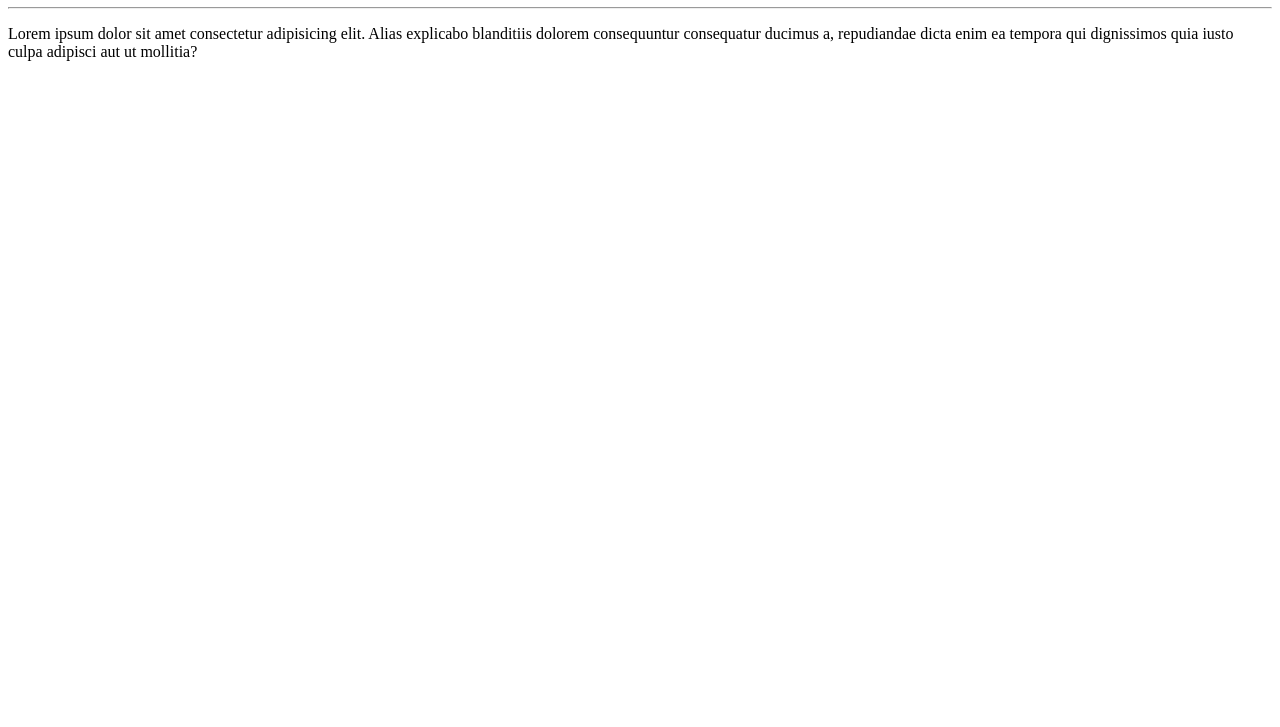
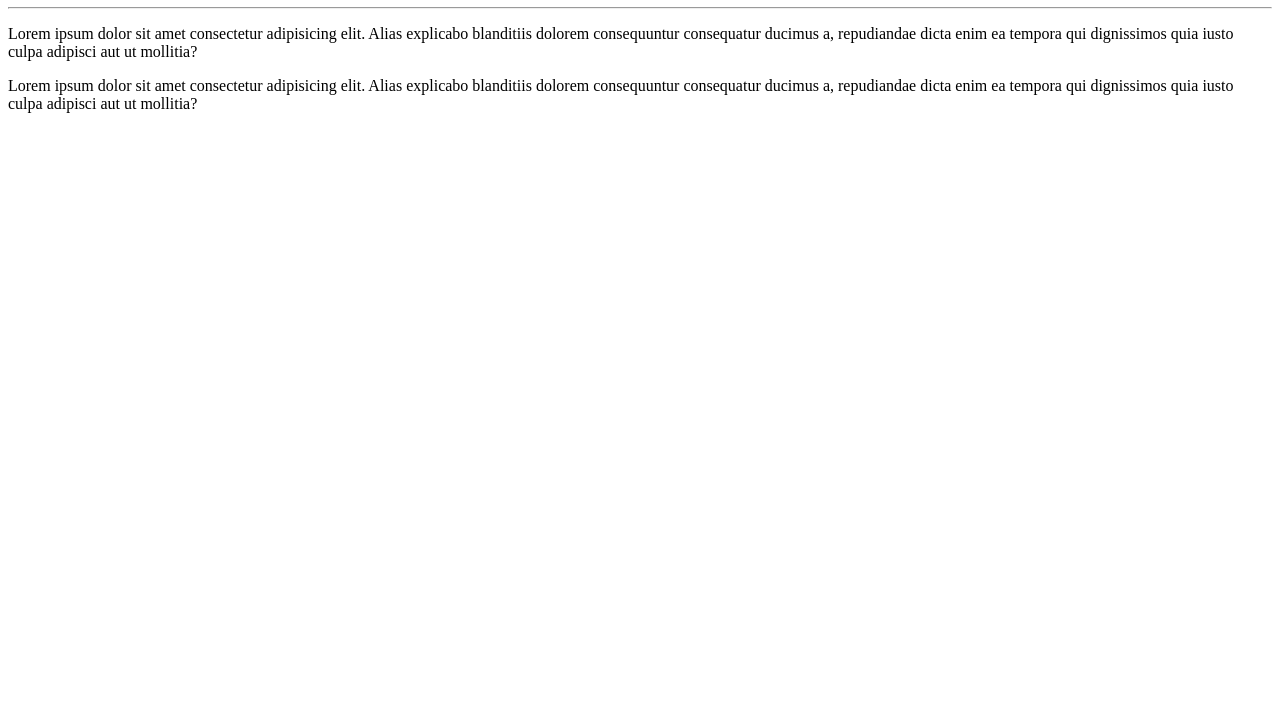
Before and after one commit to Quicaia/EXERCICIO, a plain HTML site: page SITE-EXEMPLO/index.html in a window 1280 px wide. Shown: the part 73-800 px from the top of the page. Drawn offline with Linux system fonts and the light colour scheme.

Commit message:
Update index.html
add um paragrafo

```diff
--- a/SITE-EXEMPLO/index.html
+++ b/SITE-EXEMPLO/index.html
@@ -9,5 +9,6 @@
     <h1>Olá Mundo</h1>
     <hr>
     <p>Lorem ipsum dolor sit amet consectetur adipisicing elit. Alias explicabo blanditiis dolorem consequuntur consequatur ducimus a, repudiandae dicta enim ea tempora qui dignissimos quia iusto culpa adipisci aut ut mollitia?</p>
+    <p>Lorem ipsum dolor sit amet consectetur adipisicing elit. Alias explicabo blanditiis dolorem consequuntur consequatur ducimus a, repudiandae dicta enim ea tempora qui dignissimos quia iusto culpa adipisci aut ut mollitia?</p>
 </body>
 </html>
```
